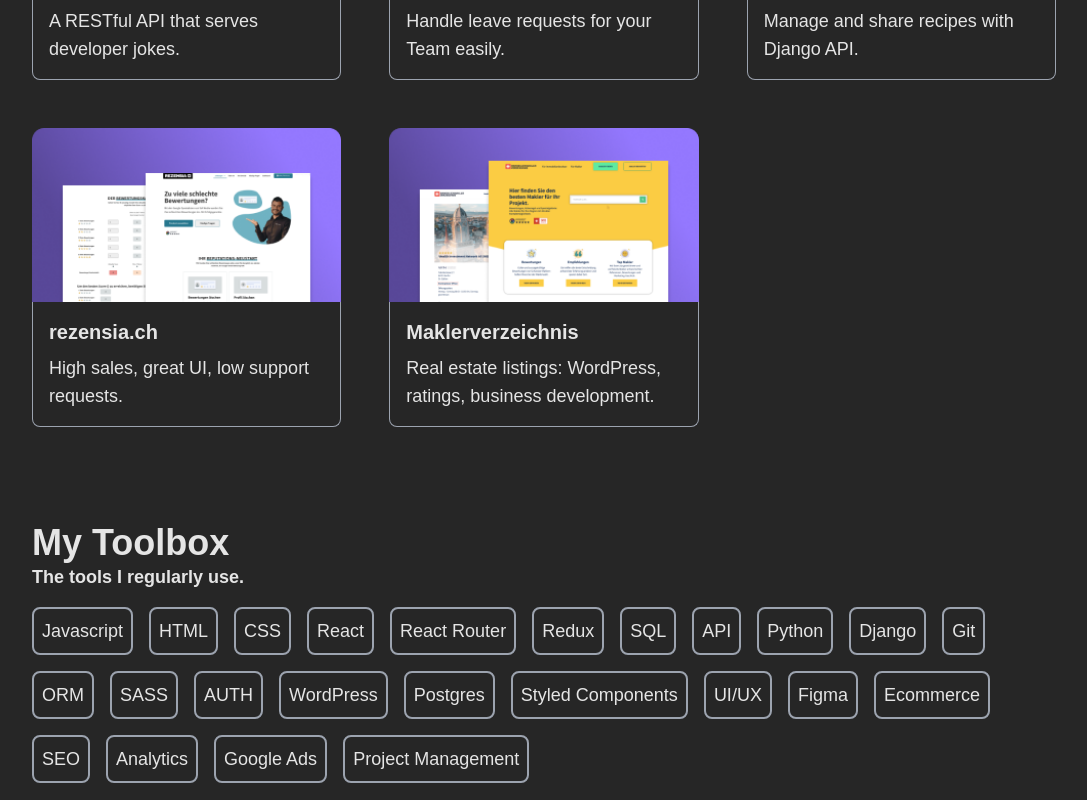
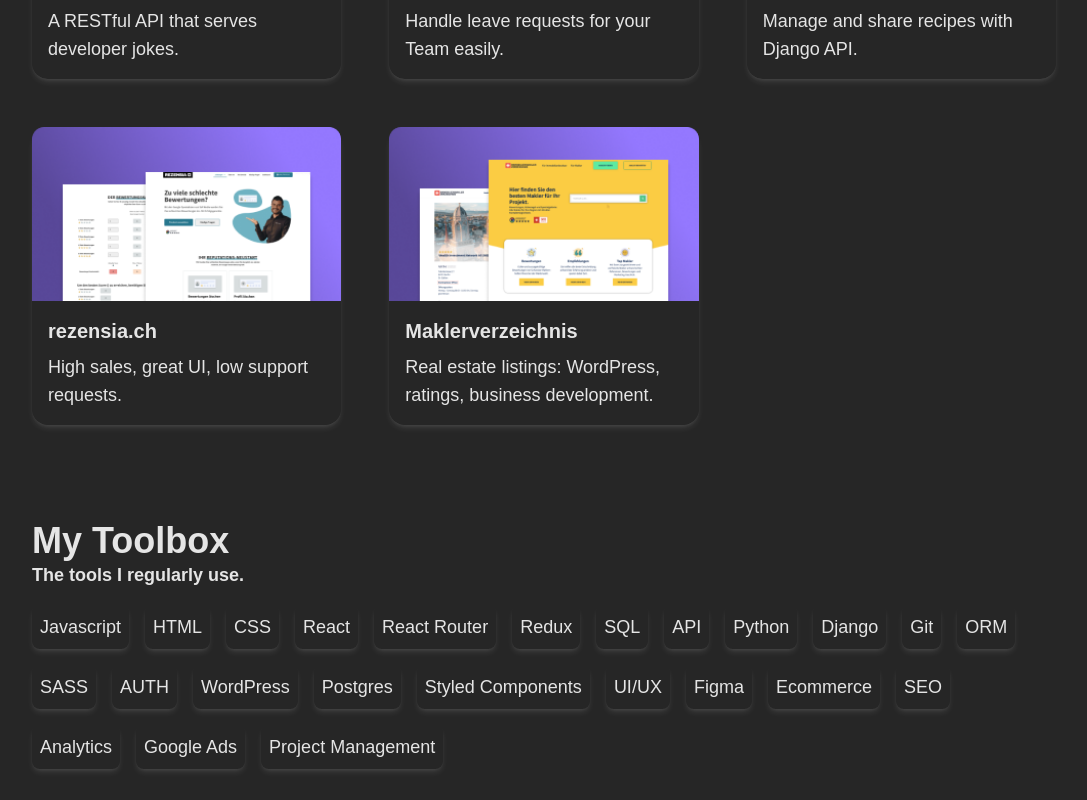
Before and after one commit to alexanderstoehr/Portfolio, a React (Vite) app: page / in a window 1280 px wide. Shown: the part 940-1740 px from the top of the page, without its empty margins (96-1183 px from the left). Built offline with nearby package versions, Linux system fonts and the light colour scheme.

Commit message:
replaced borders with light shadow

```diff
--- a/src/components/ProjectListingSingle.jsx
+++ b/src/components/ProjectListingSingle.jsx
@@ -3,10 +3,11 @@ export default function ProjectListingSingle({project, handleProjectClick}) {
 
     return (
         <>
-            <div id={project.id} className="flex flex-col md:h-full cursor-pointer transition duration-300 hover:scale-105 z-0"
+            <div id={project.id}
+                 className="flex flex-col md:h-full cursor-pointer rounded-2xl transition duration-300 hover:scale-105 z-0 shadow-md shadow-gray-400 dark:shadow-white/10"
                  onClick={() => handleProjectClick(project.id)}>
                 <div className=""><img className="w-full object-cover" src={project.images[0]}/></div>
-                <div className="p-4 border solid  border-gray-400 border-t-0 rounded-b-lg md:flex-grow">
+                <div className="p-4 rounded-b-lg md:flex-grow">
                     <div className="font-bold text-xl mb-2">{project.title}</div>
                     <div className="">{project.shortDescription}</div>
                 </div>
--- a/src/components/ToolSingle.jsx
+++ b/src/components/ToolSingle.jsx
@@ -1,7 +1,7 @@
 export default function ToolSingle({tool}) {
     return (
         <div>
-            <div className="mr-4 mb-4 p-2 border border-2 border-gray-400 rounded-lg hover:scale-110">
+            <div className="mr-4 mb-4 p-2  shadow-md shadow-gray-400 dark:shadow-white/10 rounded-lg hover:scale-110">
                 {tool.name}
             </div>
         </div>
```
